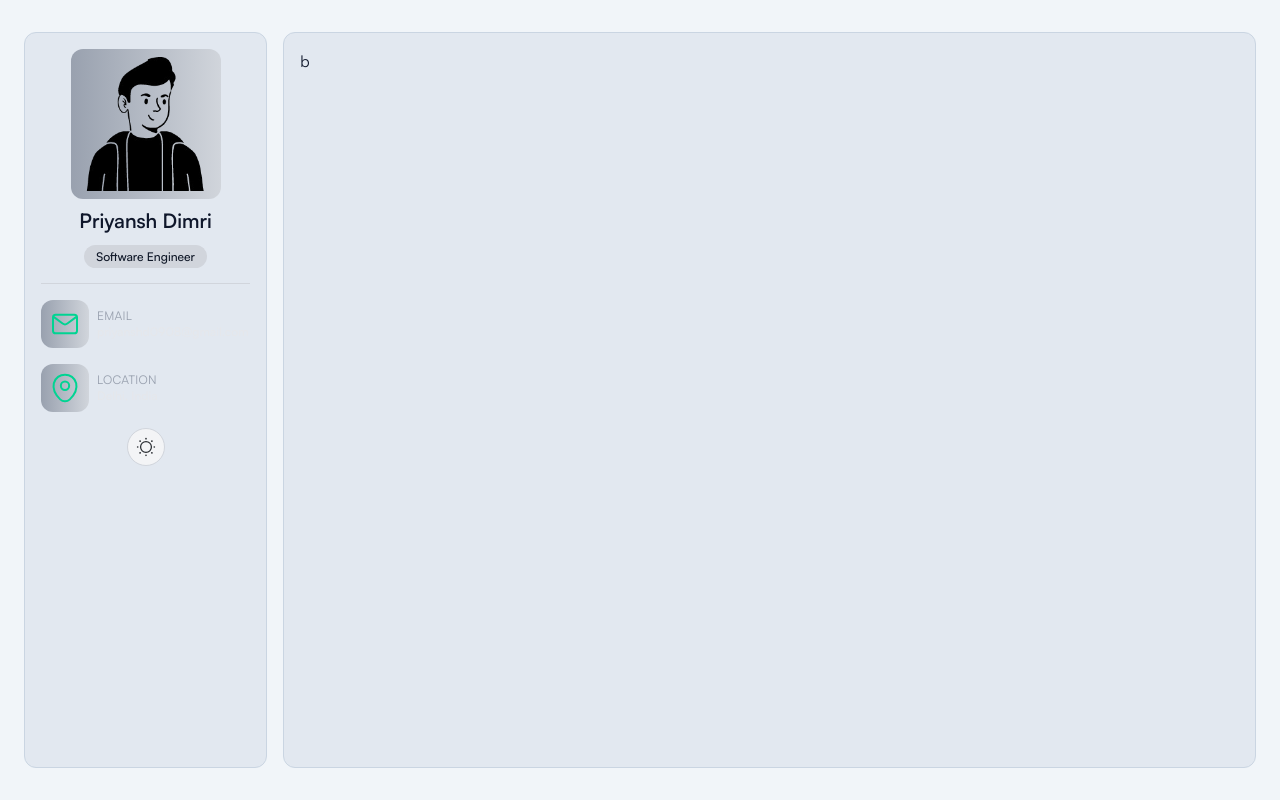
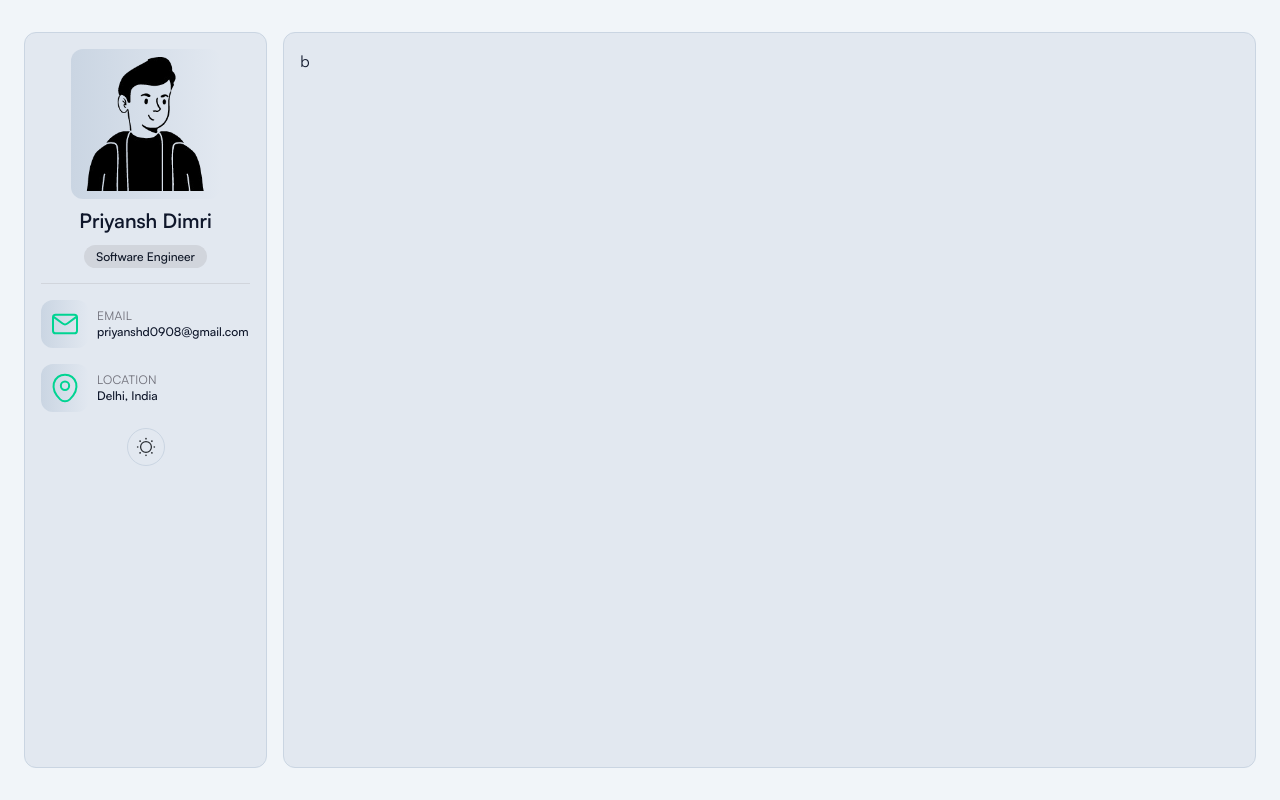
Before and after one commit to priyansh-dimri/portfolio, a React app: page / in a window 1280 px wide. Built offline with nearby package versions, Linux system fonts and the light colour scheme; the HTML template or start-up script is replaced by a standard one.

Commit message:
fix UI of theme toggler

```diff
--- a/src/components/ImageComponent.jsx
+++ b/src/components/ImageComponent.jsx
@@ -1,7 +1,7 @@
 const ImageComponent = ({ src, alt = "Image", size = 150 }) => {
   return (
     <div
-      className="bg-gradient-to-r from-gray-400 to-gray-300 dark:from-zinc-600 dark:to-zinc-700
+      className="bg-gradient-to-r from-slate-300 to-slate-200 dark:from-zinc-600 dark:to-zinc-700
         p-2 flex items-center justify-center overflow-hidden rounded-xl"
       style={{ width: `${size}px`, height: `${size}px` }}
     >
--- a/src/components/InfoCard.jsx
+++ b/src/components/InfoCard.jsx
@@ -11,10 +11,10 @@ const InfoCard = ({ icon, label, value, alt = "Icon" }) => {
       />
 
       <div className="flex flex-col items-start overflow-hidden flex-1 text-left">
-        <p className="text-xs uppercase tracking-wide text-gray-400">{label}</p>
+        <p className="text-xs uppercase tracking-wide text-zinc-500 dark:text-slate-400">{label}</p>
         <p
           className="text-xs font-medium
-        text-gray-200 truncate w-full overflow-hidden
+        truncate w-full overflow-hidden
         whitespace-nowrap text-ellipsis text-left"
         >
           {value}
--- a/src/components/ThemeToggle.jsx
+++ b/src/components/ThemeToggle.jsx
@@ -24,8 +24,8 @@ const ThemeToggle = () => {
   return (
     <button
       onClick={() => setTheme(theme === "dark" ? "light" : "dark")}
-      className="p-2 rounded-full border dark:border-zinc-600 border-gray-300
-                 bg-gray-100 dark:bg-zinc-800 hover:bg-gray-200 dark:hover:bg-zinc-700
+      className="p-2 rounded-full border dark:border-zinc-700 border-slate-300
+                 bg-slate-200 dark:bg-zinc-800 hover:bg-slate-300 dark:hover:bg-zinc-700
                  transition-all"
     >
       <motion.img
```
Also changed, not shown: src/assets/images/moon.svg.
